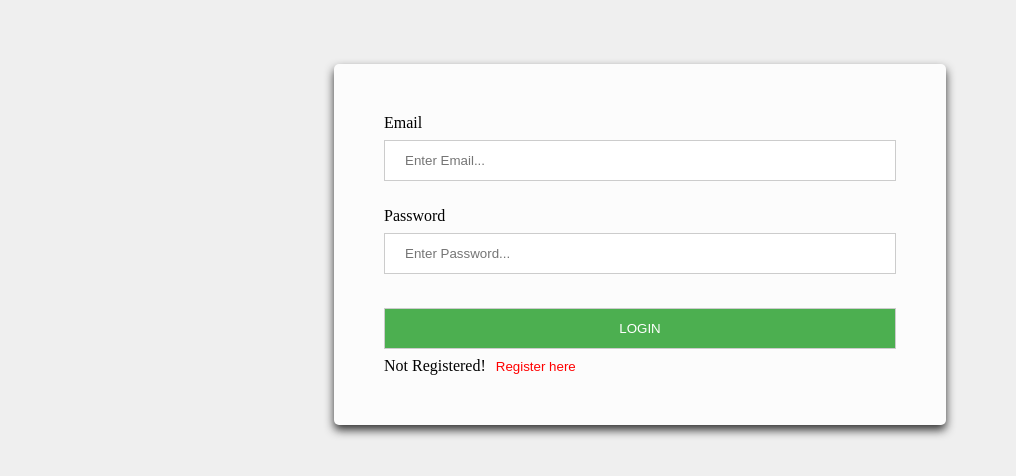
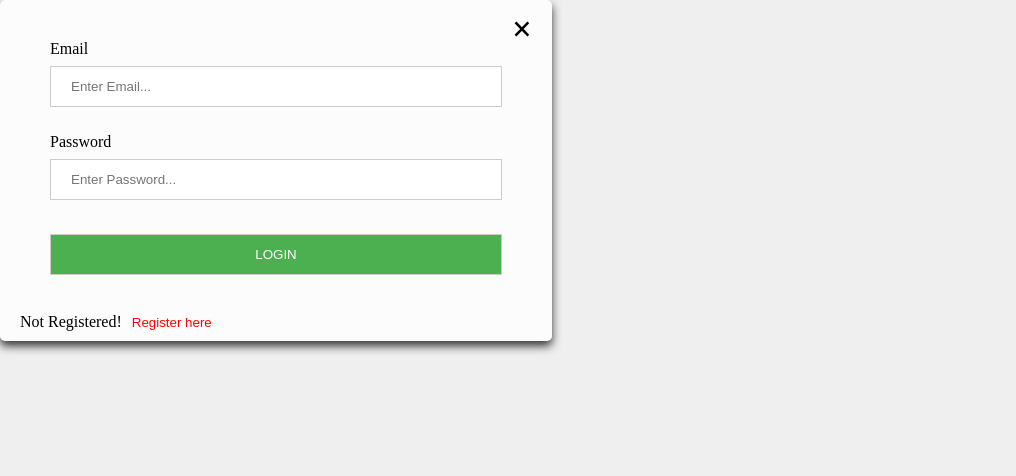
Before and after one commit to ksp1998/Trading-ADDA, a PHP site: page /TRADINGADDA/login_form.php in a window 1280 px wide. Shown: the top 476 px of the page, without its empty margins (0-1016 px from the left). Run offline with PHP 8.4, Linux system fonts and the light colour scheme; data that the repository does not hold is empty.

Commit message:
TradingADDA

```diff
--- a/about_us.php
+++ b/about_us.php
@@ -13,7 +13,7 @@
   <body>
     <?php
       include('menu.php');
-      if(isset($_SESSION['email'])) {
+      if($_SESSION['isLogin'] == true) {
         // If logged in, hide login option and show profile link & logout option
         ?>
         <script type='text/javascript'>
--- a/home.php
+++ b/home.php
@@ -14,7 +14,7 @@
   <body>
     <?php
       include('menu.php');
-      if(isset($_SESSION['email'])) {
+      if($_SESSION['isLogin'] == true) {
         // If logged in, hide login option and show profile link & logout option
         ?>
         <script type='text/javascript'>
@@ -36,7 +36,7 @@
     <footer>
       <?php include('footer.php'); ?>
     </footer>
-    <script>
+    <!--<script>
       // Get the form
       var container = document.getElementById('show_login_form');
       // When the user clicks anywhere outside of the form, close it
@@ -45,6 +45,6 @@
               container.style.display = "none";
           }
       }
-    </script>
+    </script>-->
   </body>
 </html>
--- a/login_form.php
+++ b/login_form.php
@@ -10,7 +10,9 @@
   </head>
   <body>
     <?php
-      $error = NULL;
+      $login_msg = NULL;
+      $register_msg = NULL;
+      $otp_msg = NULL;
       require "scripts/db_connection.php";
 
       $name = "";
@@ -35,6 +37,9 @@
         $error = "<h3 style='color: red;'>Failed to establish connection with database!</h3>";
     ?>
     <div id="login_form" class="animate">
+      <div style="width: 100%;">
+        <span style="float: right;" onclick="document.getElementById('show_login_form').style.display='none'" class="close" title="Close Form">&times;</span>
+      </div>
       <form action="" method="post">
         Email<br>
         <input type="email" name="email" value="<?php echo htmlentities($email); ?>" placeholder="Enter Email..." required />
@@ -46,10 +51,13 @@
         <br>
       </form>
       Not Registered!&nbsp;<button class="change_form" onclick="document.getElementById('register_form').style.display='block';document.getElementById('login_form').style.display='none';">Register here</button>
-      <center><?php echo $error; ?></center>
+      <center><?php echo $login_msg; ?></center>
     </div>
 
     <div id="register_form" class="animate">
+      <div style="width: 100%;">
+        <span style="float: right;" onclick="document.getElementById('show_login_form').style.display='none'" class="close" title="Close Form">&times;</span>
+      </div>
       <form action="" method="post">
         First Name<br>
         <input type="text" name="name" value="<?php echo htmlentities($name); ?>" title="This field is required" placeholder="Enter Your Name..." required />
@@ -66,20 +74,25 @@
         Confirm Password<br>
         <input type="password" name="confirm_password" placeholder="Re-enter Password..." required />
         <br><br>
-        <input type="submit" name="register" value="REGISTER">
-        <br>
+        <input type="submit" name="register" value="REGISTER" />
       </form>
+      Already Registered!&nbsp;<button class="change_form" onclick="document.getElementById('login_form').style.display='block';document.getElementById('register_form').style.display='none';">Login here</button>
+      <center><?php echo $register_msg; ?></center>
+    </div>
+    <div id="otp_verify_form" class="animate">
+      <div style="width: 100%;">
+        <span style="float: right;" onclick="document.getElementById('show_login_form').style.display='none'" class="close" title="Close Form">&times;</span>
+      </div>
       <form action="" method="post">
         <div class="otp">
           Enter OTP to verify Email Address
           <input type="number" name="otp" placeholder="Enter OTP" />
-          <input type="hidden" name="sent_otp" value="<?php echo $otp; ?>" />
+          <!--<input type="hidden" name="sent_otp" value="<?php //echo $otp; ?>" />--?
           <input type="submit" name="otp_verify" value="Verify" />
           <br><br>
+          <center><?php echo $otp_msg; ?></center>
         </div>
       </form>
-      Already Registered!&nbsp;<button class="change_form" onclick="document.getElementById('login_form').style.display='block';document.getElementById('register_form').style.display='none';">Login here</button>
-      <center><?php echo $error; ?></center>
     </div>
   </body>
 </html>
--- a/scripts/otp_verification.php
+++ b/scripts/otp_verification.php
@@ -5,7 +5,7 @@
 
   // Get entered otp
   $entered_otp = $_POST['otp'];
-  $otp = $_POST['sent_otp'];
+  $otp = $_SESSION['sent_otp'];
 
   // Check for OTP whether correct or incorrect
 
@@ -31,6 +31,8 @@
     <style> .otp { display: none; } </style>
     <?php
   }
+
+  // If incorrect show error message
   else {
     $error = "<h3 style='color: red;'>Incorrect OTP!</h3>";
     ?>
--- a/styles/home.css
+++ b/styles/home.css
@@ -30,7 +30,7 @@
   overflow: auto; /* Enable scroll if needed */
   //background-color: rgb(0,0,0); /* Fallback color */
   background-color: rgba(0,0,0,0.4); /* Black w/ opacity */
-  padding-top: 25px;
+  padding-top: 60px;
 }
 
 .data_cards {
--- a/styles/login.css
+++ b/styles/login.css
@@ -6,17 +6,20 @@
   background-color: #000;
 }
 
-#login_form, #register_form {
+#login_form, #register_form, #otp_verify_form {
   width: 40%;
   //height: 50%;
   background-color: #fcfcfc;
-  padding: 50px;
+  padding: 10px 20px;
   border-radius: 5px;
-  margin: 5% auto 15% auto;
   box-shadow: 0px 5px 10px #333;
 }
 
-#login_form input, #register_form input, #contact textarea{
+#login_form form, #register_form form, #otp_verify_form form {
+  padding: 30px;
+}
+
+#login_form input, #register_form input, #otp_verify_form input, #contact textarea{
   width: 100%;
   padding: 12px 20px;
   margin: 8px 0;
@@ -25,7 +28,7 @@
   box-sizing: border-box;
 }
 
-#register_form {
+#register_form, #otp_verify_form {
   display: none;
 }
 
@@ -97,7 +100,3 @@ body {
   margin: 0;
   background-color: #efefef;
 }
-
-.otp {
-  display: none;
-}
--- a/user_profile.php
+++ b/user_profile.php
@@ -12,7 +12,7 @@
   <body>
     <?php
       include('menu.php');
-      if(isset($_SESSION['email'])) {
+      if($_SESSION['isLogin'] == true) {
         // If logged in, hide login option and show profile link & logout option
         ?>
         <script type='text/javascript'>
```
Also changed, not shown: scripts/login.php (+5 -5 lines), scripts/registration.php (+12 -8 lines).
